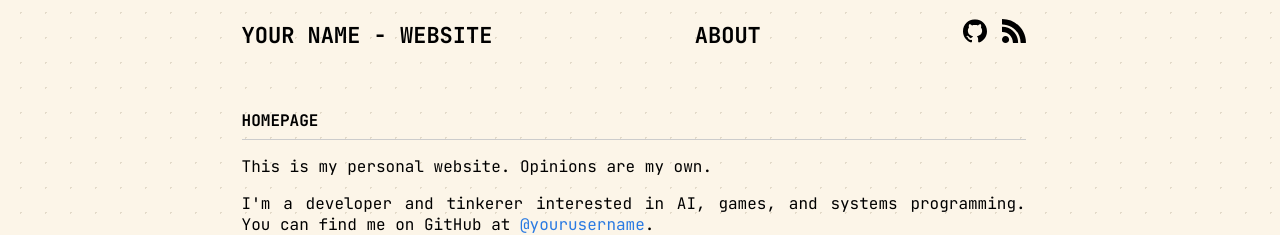
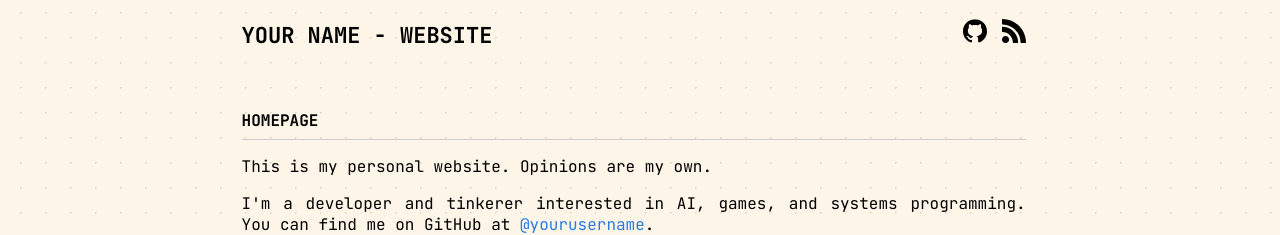
Before and after one commit to iridium87/blog, a Jekyll site: the page built from index.md, in a window 1280 px wide. Shown: the top 235 px of the page. Built offline with Jekyll 4.4.1, drawn with Linux system fonts in a browser that asks for light colours.

Commit message:
Remove About link from default layout
Removed the About link from the header.

```diff
--- a/_layouts/default.html
+++ b/_layouts/default.html
@@ -200,7 +200,6 @@ pre {
 <body>
   <div style="display: flex; justify-content: space-between; align-items: baseline; margin-top: 2ch;">
     <a href="{{ site.baseurl }}/" class="title">{{ site.title }}</a>
-    <a href="{{ site.baseurl }}/about.html" class="title">About</a>
     <div style="display: flex; gap: 1.5ch; align-items: center;">
       <!-- Github -->
       <a href="https://github.com/{{ site.github }}">
```
